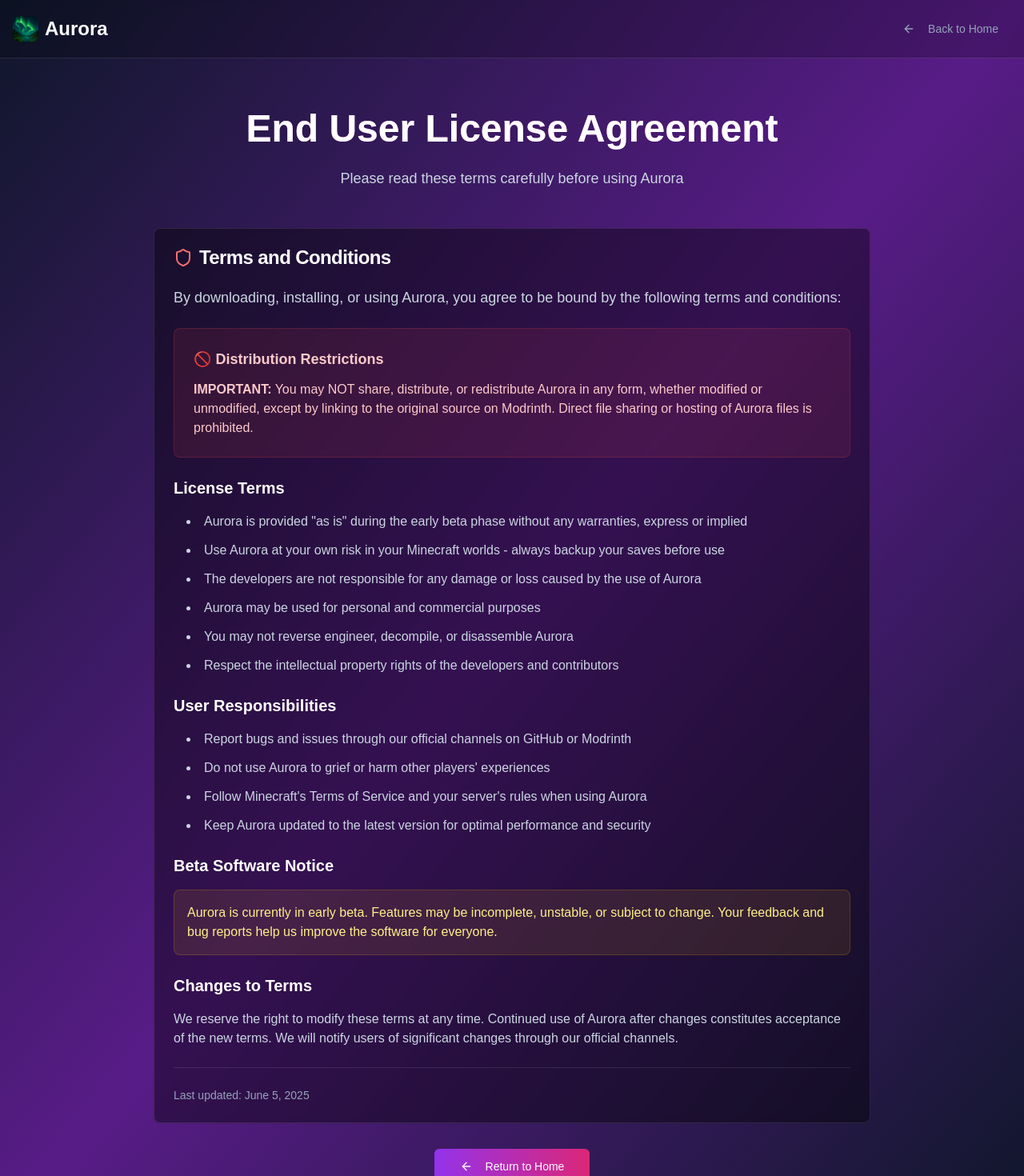
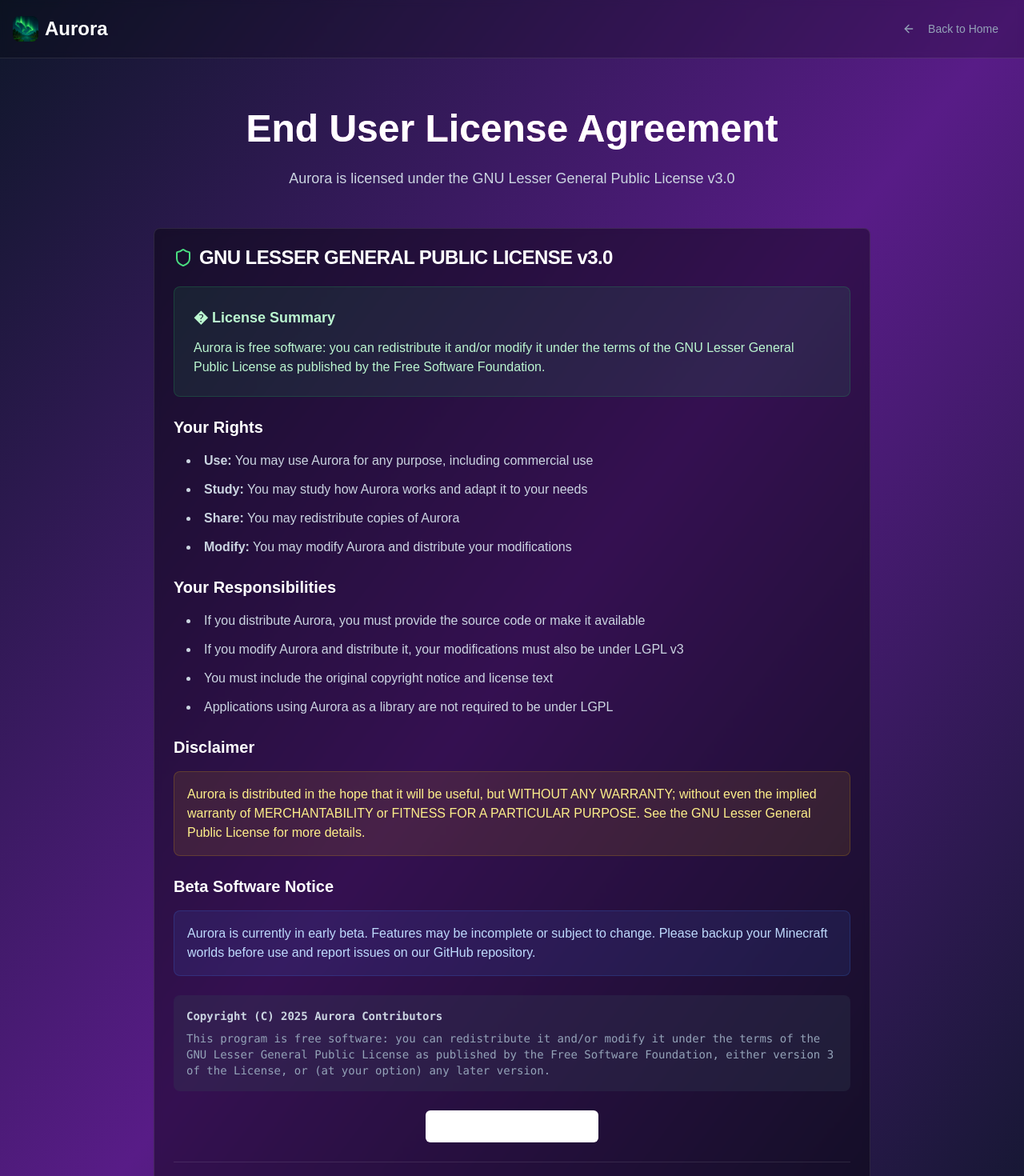
Before and after one commit to NobleSkye/Aurora, a Next.js app: page /eula in a window 1280 px wide. Shown: the top 1470 px of the page at 80% size. Built offline with nearby package versions, Linux system fonts and the light colour scheme.

Commit message:
meow maybe page work now

```diff
--- a/app/eula/page.tsx
+++ b/app/eula/page.tsx
@@ -34,75 +34,93 @@ export default function EulaPage() {
               End User License Agreement
             </h1>
             <p className="text-slate-300 text-lg">
-              Please read these terms carefully before using Aurora
+              Aurora is licensed under the GNU Lesser General Public License v3.0
             </p>
           </div>
 
           <Card className="bg-black/40 border-white/10 backdrop-blur-sm">
             <CardHeader>
               <CardTitle className="text-white flex items-center gap-2">
-                <Shield className="w-6 h-6 text-red-400" />
-                Terms and Conditions
+                <Shield className="w-6 h-6 text-green-400" />
+                GNU LESSER GENERAL PUBLIC LICENSE v3.0
               </CardTitle>
             </CardHeader>
             <CardContent className="space-y-6">
-              <p className="text-slate-300 text-lg">
-                By downloading, installing, or using Aurora, you agree to be bound by the following terms and conditions:
-              </p>
-
-              <div className="bg-red-500/10 border border-red-500/20 rounded-lg p-6">
-                <h3 className="text-red-200 font-bold text-lg mb-3">🚫 Distribution Restrictions</h3>
-                <p className="text-red-200 font-medium">
-                  <strong>IMPORTANT:</strong> You may NOT share, distribute, or redistribute Aurora in any form, whether
-                  modified or unmodified, except by linking to the original source on Modrinth. Direct file sharing
-                  or hosting of Aurora files is prohibited.
+              <div className="bg-green-500/10 border border-green-500/20 rounded-lg p-6">
+                <h3 className="text-green-200 font-bold text-lg mb-3">� License Summary</h3>
+                <p className="text-green-200">
+                  Aurora is free software: you can redistribute it and/or modify it under the terms of the
+                  GNU Lesser General Public License as published by the Free Software Foundation.
                 </p>
               </div>
 
               <div className="space-y-4">
-                <h3 className="text-white font-bold text-xl">License Terms</h3>
+                <h3 className="text-white font-bold text-xl">Your Rights</h3>
                 <ul className="text-slate-300 space-y-3 list-disc list-inside pl-4">
-                  <li>Aurora is provided "as is" during the early beta phase without any warranties, express or implied</li>
-                  <li>Use Aurora at your own risk in your Minecraft worlds - always backup your saves before use</li>
-                  <li>The developers are not responsible for any damage or loss caused by the use of Aurora</li>
-                  <li>Aurora may be used for personal and commercial purposes</li>
-                  <li>You may not reverse engineer, decompile, or disassemble Aurora</li>
-                  <li>Respect the intellectual property rights of the developers and contributors</li>
+                  <li><strong>Use:</strong> You may use Aurora for any purpose, including commercial use</li>
+                  <li><strong>Study:</strong> You may study how Aurora works and adapt it to your needs</li>
+                  <li><strong>Share:</strong> You may redistribute copies of Aurora</li>
+                  <li><strong>Modify:</strong> You may modify Aurora and distribute your modifications</li>
                 </ul>
               </div>
 
               <div className="space-y-4">
-                <h3 className="text-white font-bold text-xl">User Responsibilities</h3>
+                <h3 className="text-white font-bold text-xl">Your Responsibilities</h3>
                 <ul className="text-slate-300 space-y-3 list-disc list-inside pl-4">
-                  <li>Report bugs and issues through our official channels on GitHub or Modrinth</li>
-                  <li>Do not use Aurora to grief or harm other players' experiences</li>
-                  <li>Follow Minecraft's Terms of Service and your server's rules when using Aurora</li>
-                  <li>Keep Aurora updated to the latest version for optimal performance and security</li>
+                  <li>If you distribute Aurora, you must provide the source code or make it available</li>
+                  <li>If you modify Aurora and distribute it, your modifications must also be under LGPL v3</li>
+                  <li>You must include the original copyright notice and license text</li>
+                  <li>Applications using Aurora as a library are not required to be under LGPL</li>
                 </ul>
               </div>
 
               <div className="space-y-4">
-                <h3 className="text-white font-bold text-xl">Beta Software Notice</h3>
+                <h3 className="text-white font-bold text-xl">Disclaimer</h3>
                 <div className="bg-yellow-500/10 border border-yellow-500/20 rounded-lg p-4">
                   <p className="text-yellow-200">
-                    Aurora is currently in early beta. Features may be incomplete, unstable, or subject to change.
-                    Your feedback and bug reports help us improve the software for everyone.
+                    Aurora is distributed in the hope that it will be useful, but WITHOUT ANY WARRANTY;
+                    without even the implied warranty of MERCHANTABILITY or FITNESS FOR A PARTICULAR PURPOSE.
+                    See the GNU Lesser General Public License for more details.
                   </p>
                 </div>
               </div>
 
               <div className="space-y-4">
-                <h3 className="text-white font-bold text-xl">Changes to Terms</h3>
-                <p className="text-slate-300">
-                  We reserve the right to modify these terms at any time. Continued use of Aurora after changes
-                  constitutes acceptance of the new terms. We will notify users of significant changes through
-                  our official channels.
+                <h3 className="text-white font-bold text-xl">Beta Software Notice</h3>
+                <div className="bg-blue-500/10 border border-blue-500/20 rounded-lg p-4">
+                  <p className="text-blue-200">
+                    Aurora is currently in early beta. Features may be incomplete or subject to change.
+                    Please backup your Minecraft worlds before use and report issues on our GitHub repository.
+                  </p>
+                </div>
+              </div>
+
+              <div className="bg-slate-700/30 rounded-lg p-4 text-sm font-mono">
+                <p className="text-slate-300 mb-2">
+                  <strong>Copyright (C) 2025 Aurora Contributors</strong>
                 </p>
+                <p className="text-slate-400">
+                  This program is free software: you can redistribute it and/or modify it under the terms of the
+                  GNU Lesser General Public License as published by the Free Software Foundation, either version 3
+                  of the License, or (at your option) any later version.
+                </p>
+              </div>
+
+              <div className="text-center">
+                <Button variant="outline" className="border-white/20 text-white hover:bg-white/10" asChild>
+                  <a
+                    href="https://www.gnu.org/licenses/lgpl-3.0.html"
+                    target="_blank"
+                    rel="noopener noreferrer"
+                  >
+                    Read Full LGPL v3.0 License
+                  </a>
+                </Button>
               </div>
 
               <div className="pt-6 border-t border-white/10">
                 <p className="text-slate-400 text-sm">
-                  Last updated: June 5, 2025
+                  Last updated: June 19, 2025
                 </p>
               </div>
             </CardContent>
```
